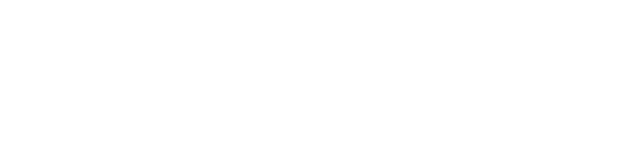
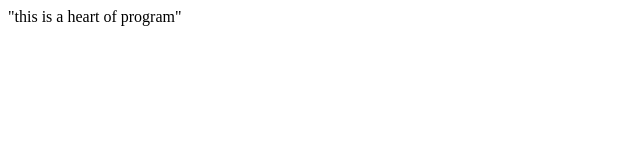
Before and after one commit to Koladiya-Anand/TrainingProject, a plain HTML site: page index.html in a window 1280 px wide. Shown: the whole page, without its empty margins (0-640 px from the left). Drawn offline with Linux system fonts and the light colour scheme.

Commit message:
body part added

```diff
--- a/index.html
+++ b/index.html
@@ -4,5 +4,5 @@
 
 </title>
 <body>
-
+    "this is a heart of program"
 </body>
```
